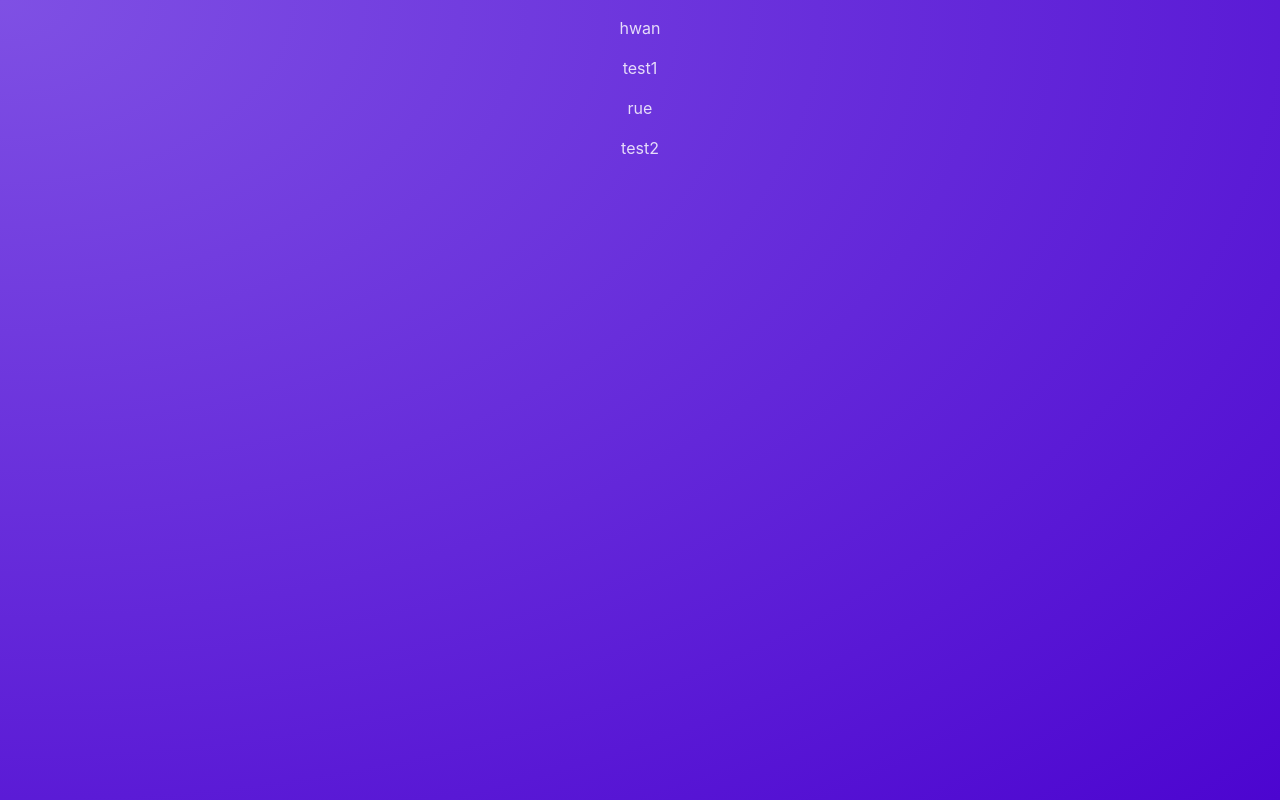
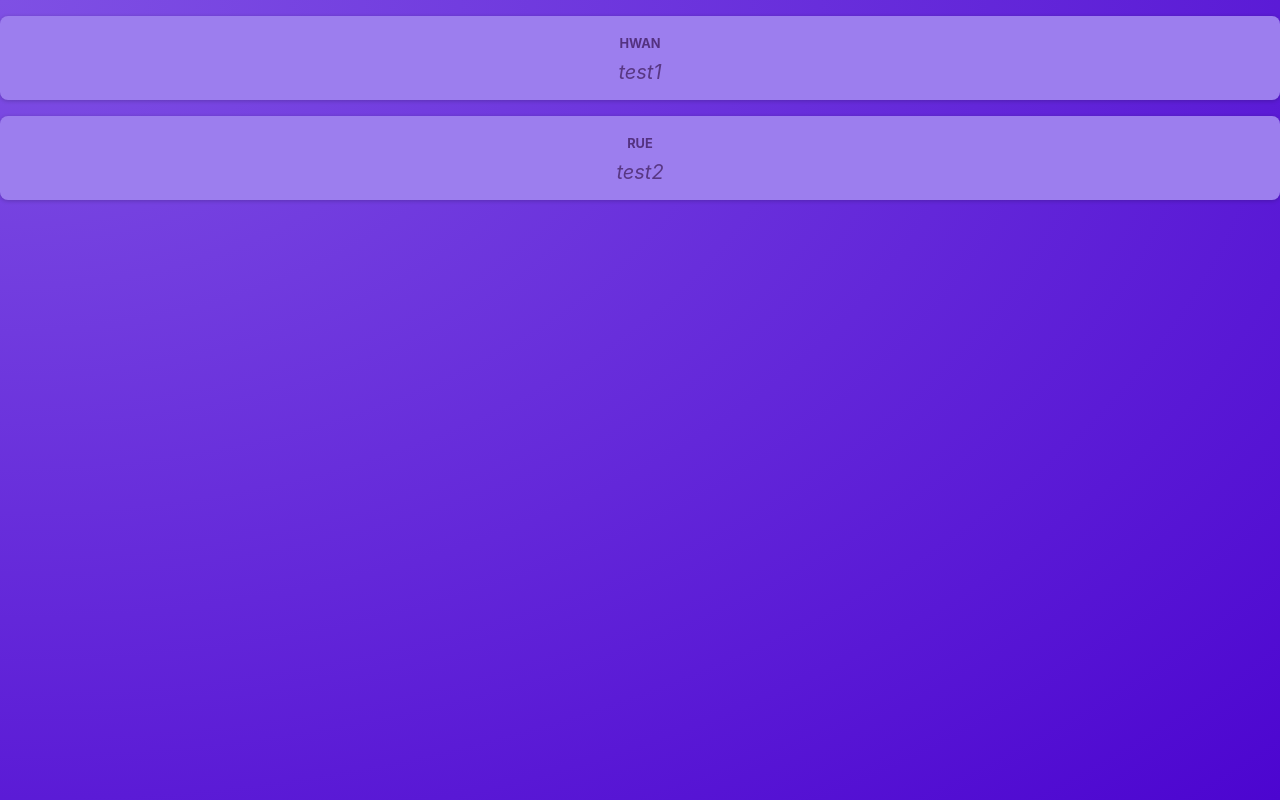
Before and after one commit to HwanKR/NextJS-udemy-study, a React (Vite) app in the folder starting-project/: page / in a window 1280 px wide. Built offline with nearby package versions, Linux system fonts and the light colour scheme.

Commit message:
Section 2-23 complete

```diff
--- a/starting-project/src/components/Post.jsx
+++ b/starting-project/src/components/Post.jsx
@@ -1,8 +1,10 @@
+import classes from './Post.module.css';
+
 function Post(props) {
   return (
-    <div>
-      <p>{props.author}</p>
-      <p>{props.body}</p>
+    <div className={classes.post}>
+      <p className={classes.author}>{props.author}</p>
+      <p className={classes.text}>{props.body}</p>
     </div>
   );
 }
--- /dev/null
+++ b/starting-project/src/components/Post.module.css
@@ -0,0 +1,35 @@
+.post {
+  margin: 1rem 0;
+  padding: 1rem;
+  background-color: #9c7eee;
+  border-radius: 8px;
+  box-shadow: 0 1px 4px rgba(0, 0, 0, 0.2);
+  animation: animate-in 1s ease-out forwards;
+}
+
+.author {
+  font-size: 0.8rem;
+  font-weight: bold;
+  color: #543280;
+  margin: 0;
+  text-transform: uppercase;
+}
+
+.text {
+  white-space: pre-wrap;
+  font-size: 1.25rem;
+  margin: 0.25rem 0 0 0;
+  color: #593884;
+  font-style: italic;
+}
+
+@keyframes animate-in {
+  from {
+    opacity: 0;
+    transform: translateY(1rem);
+  }
+  to {
+    opacity: 1;
+    transform: translateY(0);
+  }
+}
```
